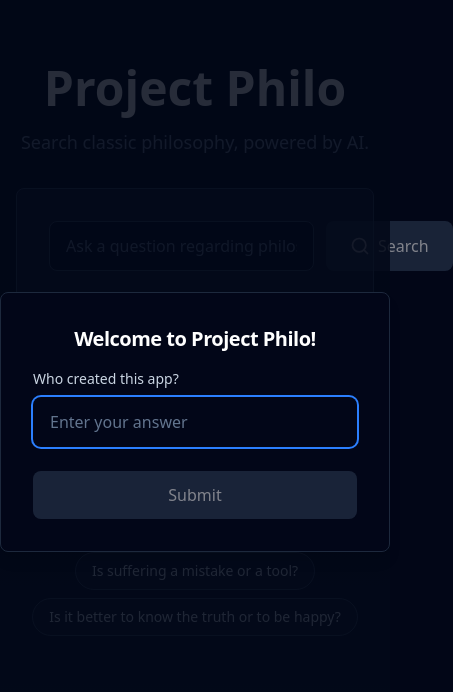
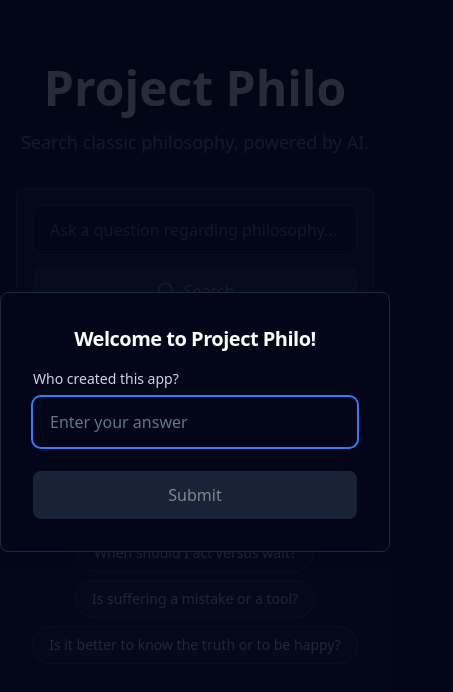
Before and after one commit to jessecui/philosearch, a React (Vite) app in the folder frontend/: page / in a window 390 px wide. Shown: the top 692 px of the page, 453 px wide, since content can reach past the window. Built offline with nearby package versions, Linux system fonts and the light colour scheme.

Commit message:
Make mobile friendly

```diff
--- a/frontend/src/App.tsx
+++ b/frontend/src/App.tsx
@@ -270,8 +270,8 @@ export default function App() {
           </div>
 
           {/* Search Box */}
-          <div className="bg-slate-900/80 backdrop-blur border border-slate-700 rounded-lg p-8 space-y-6">
-            <form onSubmit={handleSearch} className="flex gap-3">
+          <div className="bg-slate-900/80 backdrop-blur border border-slate-700 rounded-lg p-4 sm:p-8 space-y-6">
+            <form onSubmit={handleSearch} className="flex flex-col sm:flex-row gap-3">
               <input
                 type="text"
                 value={query}
@@ -289,7 +289,7 @@ export default function App() {
                 type="submit"
                 disabled={isLoading || !query.trim()}
                 className={cn(
-                  "px-6 py-3 rounded-lg flex items-center gap-2 font-medium transition-colors cursor-pointer",
+                  "px-6 py-3 rounded-lg flex items-center justify-center sm:justify-start gap-2 font-medium transition-colors cursor-pointer",
                   "bg-blue-600 hover:bg-blue-700 text-white",
                   "disabled:bg-slate-700 disabled:cursor-not-allowed disabled:opacity-50",
                 )}
@@ -345,7 +345,7 @@ export default function App() {
 
           {/* Answer */}
           {answer && (
-            <div className="bg-slate-900/80 backdrop-blur border border-slate-700 rounded-lg p-8 space-y-6">
+            <div className="bg-slate-900/80 backdrop-blur border border-slate-700 rounded-lg p-4 sm:p-8 space-y-6">
               <div className="bg-slate-950/80 border border-slate-800 rounded-lg p-6">
                 <div className="text-slate-300 leading-7">
                   {formatAnswer(answer)}
@@ -380,8 +380,8 @@ export default function App() {
                               : "border-slate-800",
                           )}
                         >
-                          <div className="flex justify-between items-start">
-                            <div className="flex items-center gap-2">
+                          <div className="flex flex-col sm:flex-row sm:justify-between sm:items-start gap-1 sm:gap-2">
+                            <div className="flex flex-wrap items-center gap-1 sm:gap-2">
                               <span className="text-blue-400 font-semibold">
                                 [{idx + 1}]
                               </span>
```
